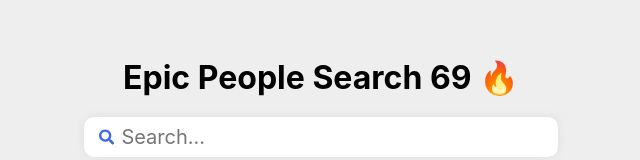
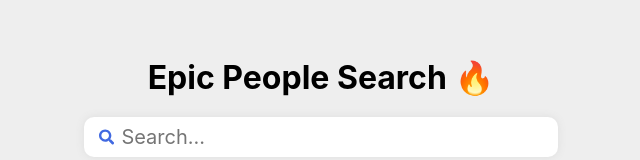
Before and after one commit to tacoshrimp/PeopleSearch, a React (Vite) app: page / in a window 1280 px wide. Shown: the part 102-262 px from the top of the page, without its empty margins (319-959 px from the left). Built offline with nearby package versions, Linux system fonts and the light colour scheme; no server answers.

Commit message:
Rebranded.

```diff
--- a/src/App.jsx
+++ b/src/App.jsx
@@ -257,7 +257,7 @@ function App() {
   return (
     <div className="App">
       <div className="search-contents">
-        <h1>Epic People Search 69 🔥</h1>
+        <h1>Epic People Search 🔥</h1>
         {searchBy === "multiline" ? <MultiLine sendToMain={sendToMain} /> : searchBy === "dob" ? <DoBSlider sendDobToMain={sendDobToMain}/> : <SearchBar handleSearch={handleSearch} />}
 
 
```
